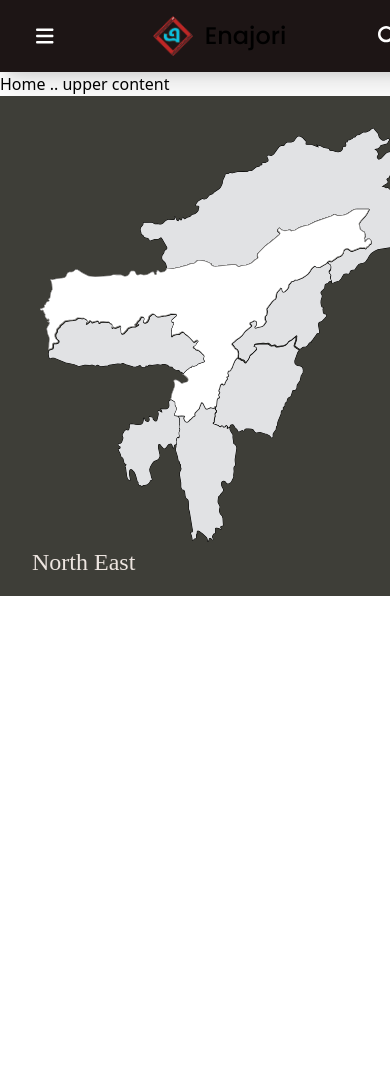
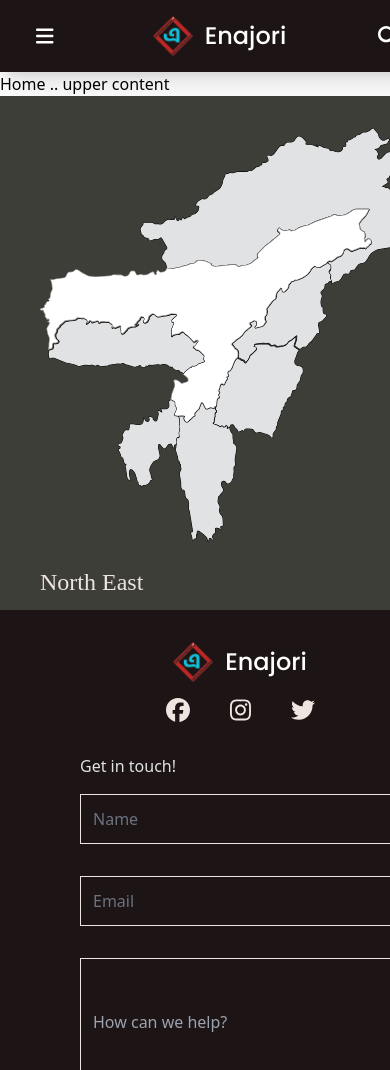
Before and after one commit to AchintaSharma/enajori-ecom, a React (Vite) app in the folder client/: page / in a window 390 px wide. Shown: the top 1070 px of the page. Before the commit the page ends 844 px from the top, so only its background shows below. Built offline with nearby package versions, Linux system fonts and the light colour scheme; a web font is replaced by a local one.

Commit message:
create footer + responsive

```diff
--- a/client/package.json
+++ b/client/package.json
@@ -11,6 +11,7 @@
   },
   "dependencies": {
     "@fortawesome/fontawesome-svg-core": "^6.4.0",
+    "@fortawesome/free-brands-svg-icons": "^6.4.0",
     "@fortawesome/free-solid-svg-icons": "^6.4.0",
     "@fortawesome/react-fontawesome": "^0.2.0",
     "react": "^18.2.0",
--- a/client/src/components/DemoComponent.js
+++ /dev/null
@@ -1,84 +0,0 @@
-import { FontAwesomeIcon } from "@fortawesome/react-fontawesome";
-import { faBars } from "@fortawesome/free-solid-svg-icons";
-
-const DemoComponent = () => {
-  return (
-    <nav className="bg-white border-gray-200 dark:bg-gray-900">
-      <div className="max-w-screen-xl flex flex-wrap items-center justify-between mx-auto p-4">
-        <a href="https://flowbite.com/" className="flex items-center">
-          <img
-            src="https://flowbite.com/docs/images/logo.svg"
-            className="h-8 mr-3"
-            alt="Flowbite Logo"
-          />
-          <span className="self-center text-2xl font-semibold whitespace-nowrap dark:text-white">
-            Flowbite
-          </span>
-        </a>
-        <button
-          data-collapse-toggle="navbar-default"
-          data
-          type="button"
-          className="inline-flex items-center p-2 ml-3 text-sm text-gray-500 rounded-lg md:hidden hover:bg-gray-100 focus:outline-none focus:ring-2 focus:ring-gray-200 dark:text-gray-400 dark:hover:bg-gray-700 dark:focus:ring-gray-600"
-          aria-controls="navbar-default"
-          aria-expanded="false"
-        >
-          <span className="sr-only">Open main menu</span>
-          <FontAwesomeIcon
-            icon={faBars}
-            color="white"
-            size="lg"
-            className="h-5 lg:hidden"
-          />
-        </button>
-        <div className="hidden w-full md:block md:w-auto" id="navbar-default">
-          <ul className="font-medium flex flex-col p-4 md:p-0 mt-4 border border-gray-100 rounded-lg bg-gray-50 md:flex-row md:space-x-8 md:mt-0 md:border-0 md:bg-white dark:bg-gray-800 md:dark:bg-gray-900 dark:border-gray-700">
-            <li>
-              <a
-                href="#"
-                className="block py-2 pl-3 pr-4 text-white bg-blue-700 rounded md:bg-transparent md:text-blue-700 md:p-0 dark:text-white md:dark:text-blue-500"
-                aria-current="page"
-              >
-                Home
-              </a>
-            </li>
-            <li>
-              <a
-                href="#"
-                className="block py-2 pl-3 pr-4 text-gray-900 rounded hover:bg-gray-100 md:hover:bg-transparent md:border-0 md:hover:text-blue-700 md:p-0 dark:text-white md:dark:hover:text-blue-500 dark:hover:bg-gray-700 dark:hover:text-white md:dark:hover:bg-transparent"
-              >
-                About
-              </a>
-            </li>
-            <li>
-              <a
-                href="#"
-                className="block py-2 pl-3 pr-4 text-gray-900 rounded hover:bg-gray-100 md:hover:bg-transparent md:border-0 md:hover:text-blue-700 md:p-0 dark:text-white md:dark:hover:text-blue-500 dark:hover:bg-gray-700 dark:hover:text-white md:dark:hover:bg-transparent"
-              >
-                Services
-              </a>
-            </li>
-            <li>
-              <a
-                href="#"
-                className="block py-2 pl-3 pr-4 text-gray-900 rounded hover:bg-gray-100 md:hover:bg-transparent md:border-0 md:hover:text-blue-700 md:p-0 dark:text-white md:dark:hover:text-blue-500 dark:hover:bg-gray-700 dark:hover:text-white md:dark:hover:bg-transparent"
-              >
-                Pricing
-              </a>
-            </li>
-            <li>
-              <a
-                href="#"
-                className="block py-2 pl-3 pr-4 text-gray-900 rounded hover:bg-gray-100 md:hover:bg-transparent md:border-0 md:hover:text-blue-700 md:p-0 dark:text-white md:dark:hover:text-blue-500 dark:hover:bg-gray-700 dark:hover:text-white md:dark:hover:bg-transparent"
-              >
-                Contact
-              </a>
-            </li>
-          </ul>
-        </div>
-      </div>
-    </nav>
-  );
-};
-
-export default DemoComponent;
--- a/client/src/components/Footer.jsx
+++ b/client/src/components/Footer.jsx
@@ -1,5 +1,126 @@
+import EnajoriLogo from "../assets/enajori_logo.png";
+import { FontAwesomeIcon } from "@fortawesome/react-fontawesome";
+
+import {
+  faFacebook,
+  faInstagram,
+  faTwitter,
+} from "@fortawesome/free-brands-svg-icons";
+
 const Footer = () => {
-  return <div>Footer</div>;
+  return (
+    <footer className="bg-color1 py-8 mt-3 md:mt-5 lg:mt-16">
+      <div className="mx-20">
+        <div className="flex justify-center md:justify-start">
+          <div className="flex items-center mb-4 ">
+            <img src={EnajoriLogo} alt="Enajori Logo" className="h-10 mr-3" />
+            <span className="self-center text-2xl font-medium font-poppins whitespace-nowrap text-white">
+              Enajori
+            </span>
+          </div>
+        </div>
+
+        {/* Footer container for md and lg screens*/}
+        <div className="hidden container md:grid grid-cols-12 gap-4">
+          {/* Branding, social handle and office address */}
+          <div className="col-span-4">
+            {/* Branding */}
+
+            {/* social handle */}
+            <div className="flex mb-4">
+              <a href="#" className="mr-10">
+                <FontAwesomeIcon size="lg" color="#EDE5E0" icon={faFacebook} />
+              </a>
+              <a href="#" className="mr-10">
+                <FontAwesomeIcon size="lg" color="#EDE5E0" icon={faInstagram} />
+              </a>
+              <a href="#">
+                <FontAwesomeIcon size="lg" color="#EDE5E0" icon={faTwitter} />
+              </a>
+            </div>
+            {/* 1.C */}
+            <p className="text-white mb-4">Office Address (Lorem Ipsum)</p>
+            {/* 1.D */}
+            <p className="text-white">&copy; Enajori</p>
+          </div>
+
+          {/* Second Column */}
+          <div className="col-span-3 ">
+            <ul className="text-color5">
+              <li className="mb-2">Customer Service</li>
+              <li className="mb-2">Payment</li>
+              <li className="mb-2">Shipping</li>
+              <li className="mb-2">Terms and Conditions</li>
+              <li className="mb-2">Privacy Policy</li>
+            </ul>
+          </div>
+
+          {/* Third Column */}
+          <div className=" md:col col-span-5 ">
+            <div className="text-color5 mb-4">Get in touch!</div>
+            <form>
+              <input
+                type="text"
+                placeholder="Name"
+                className="bg-transparent border border-color4 placeholder-gray-500 mb-4 p-3 w-full"
+              />
+              <input
+                type="email"
+                placeholder="Email"
+                className="bg-transparent placeholder-gray-500 mb-4 p-3 w-full border border-color4"
+              />
+
+              <input
+                type="text"
+                placeholder="How can we help?"
+                className={`h-32 w-full p-3 text-white bg-transparent border border-color4`}
+
+                // className="bg-white placeholder-gray-500 mb-4 p-2 rounded h-24 resize-none w-full border border-color4 focus:border-color4"
+              />
+            </form>
+          </div>
+        </div>
+        {/* Footer container for sm screen */}
+        <div className="md:hidden">
+          <div className="flex justify-center flex-1">
+            <div className="flex mb-4">
+              <a href="#" className="mr-10">
+                <FontAwesomeIcon size="xl" color="#EDE5E0" icon={faFacebook} />{" "}
+              </a>
+              <a href="#" className="mr-10">
+                <FontAwesomeIcon size="xl" color="#EDE5E0" icon={faInstagram} />{" "}
+              </a>
+              <a href="#">
+                <FontAwesomeIcon size="xl" color="#EDE5E0" icon={faTwitter} />{" "}
+              </a>
+            </div>
+          </div>
+
+          <div className="text-color5 mb-4 mt-4">Get in touch!</div>
+          <form>
+            <input
+              type="text"
+              placeholder="Name"
+              className="bg-transparent border border-color4 placeholder-gray-500 mb-8 p-3 w-full text-white"
+            />
+            <input
+              type="email"
+              placeholder="Email"
+              className="bg-transparent border border-color4 placeholder-gray-500 mb-8 p-3 w-full text-white"
+            />
+
+            <input
+              type="text"
+              placeholder="How can we help?"
+              className={`bg-transparent border border-color4 h-32 w-full p-3 text-white `}
+
+              // className="bg-white placeholder-gray-500 mb-4 p-2 rounded h-24 resize-none w-full border border-color4 focus:border-color4"
+            />
+          </form>
+        </div>
+      </div>
+    </footer>
+  );
 };
 
 export default Footer;
--- a/client/src/components/Navbar.jsx
+++ b/client/src/components/Navbar.jsx
@@ -55,6 +55,7 @@ const Navbar = () => {
     <>
       <nav className="bg-color1 shadow-xl">
         <div className="flex flex-wrap justify-between items-center mx-auto max-w-screen-xl p-4">
+          {/* Hamburger dropdown button */}
           <button
             onClick={toggleMenu}
             type="button"
@@ -71,9 +72,10 @@ const Navbar = () => {
             />
           </button>
 
+          {/* Logo Branding */}
           <a href="/" className="flex items-center">
             <img src={EnajoriLogo} className="h-10 mr-3" alt="Enajori Logo" />
-            <span className="self-center text-2xl font-medium font-poppins whitespace-nowrap dark:text-white ">
+            <span className="self-center text-2xl font-medium font-poppins whitespace-nowrap text-white ">
               Enajori
             </span>
           </a>
@@ -97,6 +99,7 @@ const Navbar = () => {
             })}
           </div>
 
+          {/* Search , Profile and cart*/}
           <div className="flex items-center">
             <FontAwesomeIcon
               icon={faMagnifyingGlass}
@@ -120,9 +123,8 @@ const Navbar = () => {
         </div>
       </nav>
 
+      {/* Dropdown menu */}
       {isMenuOpen && (
-        // <div className="bg-gray-100 border-t border-gray-200 dark:bg-gray-900 dark:border-gray-700 lg:hidden">
-        // <div ref={dropdownRef} className="bg-color2 lg:hidden">
         <div
           ref={dropdownRef}
           className={`dropdown-menu ${isMenuOpen ? "open" : ""}`}
--- a/client/src/pages/Home/Demo.jsx
+++ /dev/null
@@ -1,27 +0,0 @@
-import React, { useState, useEffect } from "react";
-
-const MyComponent = () => {
-  const [screenWidth, setScreenWidth] = useState(window.innerWidth);
-
-  useEffect(() => {
-    const handleResize = () => {
-      setScreenWidth(window.innerWidth);
-    };
-
-    // Attach the event listener
-    window.addEventListener("resize", handleResize);
-
-    // Clean up the event listener on component unmount
-    return () => {
-      window.removeEventListener("resize", handleResize);
-    };
-  }, []);
-
-  return (
-    <div>
-      <p>Current screen width: {screenWidth}px</p>
-    </div>
-  );
-};
-
-export default MyComponent;
--- a/client/src/pages/Home/Home.jsx
+++ b/client/src/pages/Home/Home.jsx
@@ -1,12 +1,11 @@
 import Map from "./MapSection/Map";
-import Demo from "./Demo";
+import Footer from "../../components/Footer";
 const Home = () => {
   return (
     <>
       <div>Home .. upper content</div>
-      {/* <ArunachalPradesh fill="yellow" /> */}
       <Map />
-      {/* <Demo /> */}
+      <Footer />
     </>
   );
 };
--- a/client/src/pages/Home/MapSection/Map.jsx
+++ b/client/src/pages/Home/MapSection/Map.jsx
@@ -17,7 +17,7 @@ const Map = () => {
     if (screenWidth <= 767) {
       return {
         x: 1200,
-        y: 1250,
+        y: 1300,
       };
     } else {
       return {
@@ -195,7 +195,7 @@ const Map = () => {
           />
         </g>
       </svg>
-      <div className="mt-[-50px] sm:mt-[-60px] md:mt-[-200px] lg:mt-[-280px] ml-8 md:ml-16 lg:ml-24 text-color4">
+      <div className="mt-[-50px] sm:mt-[-80px] md:mt-[-200px] lg:mt-[-280px] ml-10 md:ml-16 lg:ml-24 text-color4">
         <p className="font-gloock text-2xl sm:text-3xl md:text-3xl">
           {stateName}
         </p>
--- a/client/tailwind.config.js
+++ b/client/tailwind.config.js
@@ -12,6 +12,7 @@ export default {
         color2: "#3E3E38",
         color3: "#8A8A7D",
         color4: "#EDE5E0",
+        color5: "#E1E2E4",
       },
     },
   },
```
Also changed, not shown: 1 other file (tests, documents, lock files or other folders).
